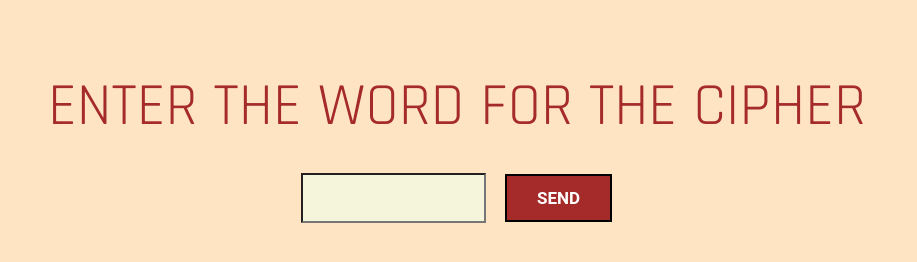
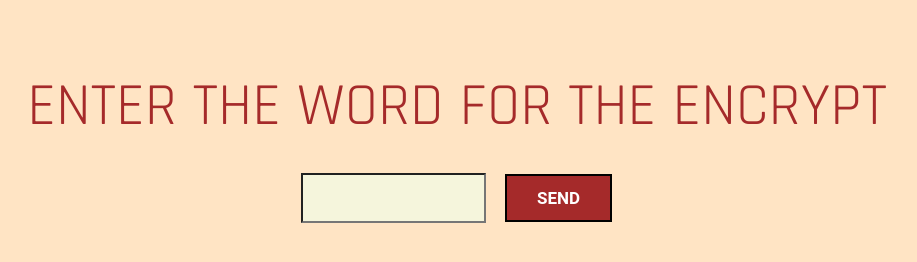
Before and after one commit to ratioglobus/learn-to-study, a plain HTML site: page index.html in a window 1280 px wide. Shown: the whole page, without its empty margins (183-1100 px from the left). Drawn offline with Linux system fonts and the light colour scheme.

Commit message:
new wave2

```diff
--- a/index.html
+++ b/index.html
@@ -2,7 +2,7 @@
 <html>
   <head>
     <meta charset="utf-8">
-    <title>Сipher</title>
+    <title>Encrypt</title>
     <link rel="stylesheet" type="text/css" href="style.css">
     <link rel="icon" href="naruto.png" type="image/x-icon">
 
@@ -15,7 +15,7 @@
 
   <body>
 
-    <div class="title"><p class="text">Enter the word for the cipher</p></div>
+    <div class="title"><p class="text">Enter the word for the Encrypt</p></div>
     <div class="form">
       <input class='form' id='' type="text">
       <button class="button" id="">Send</button>
```
